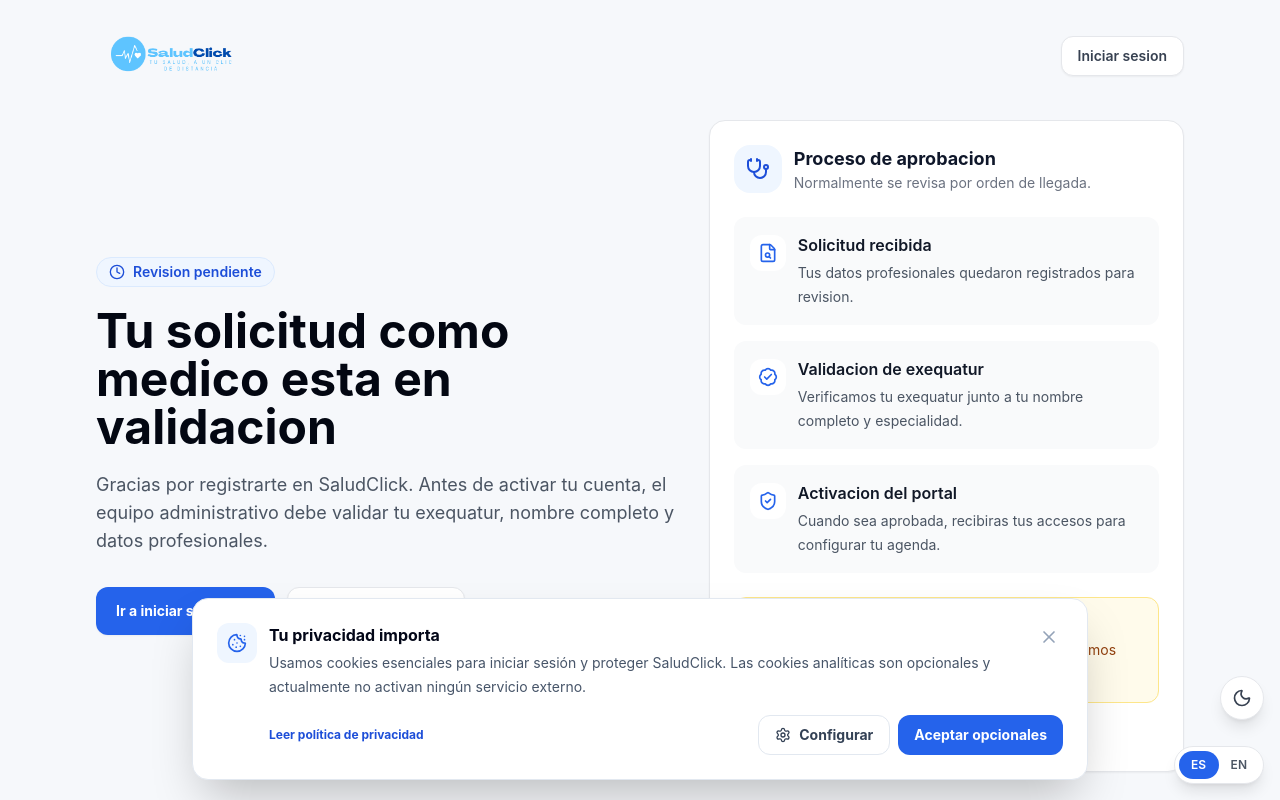
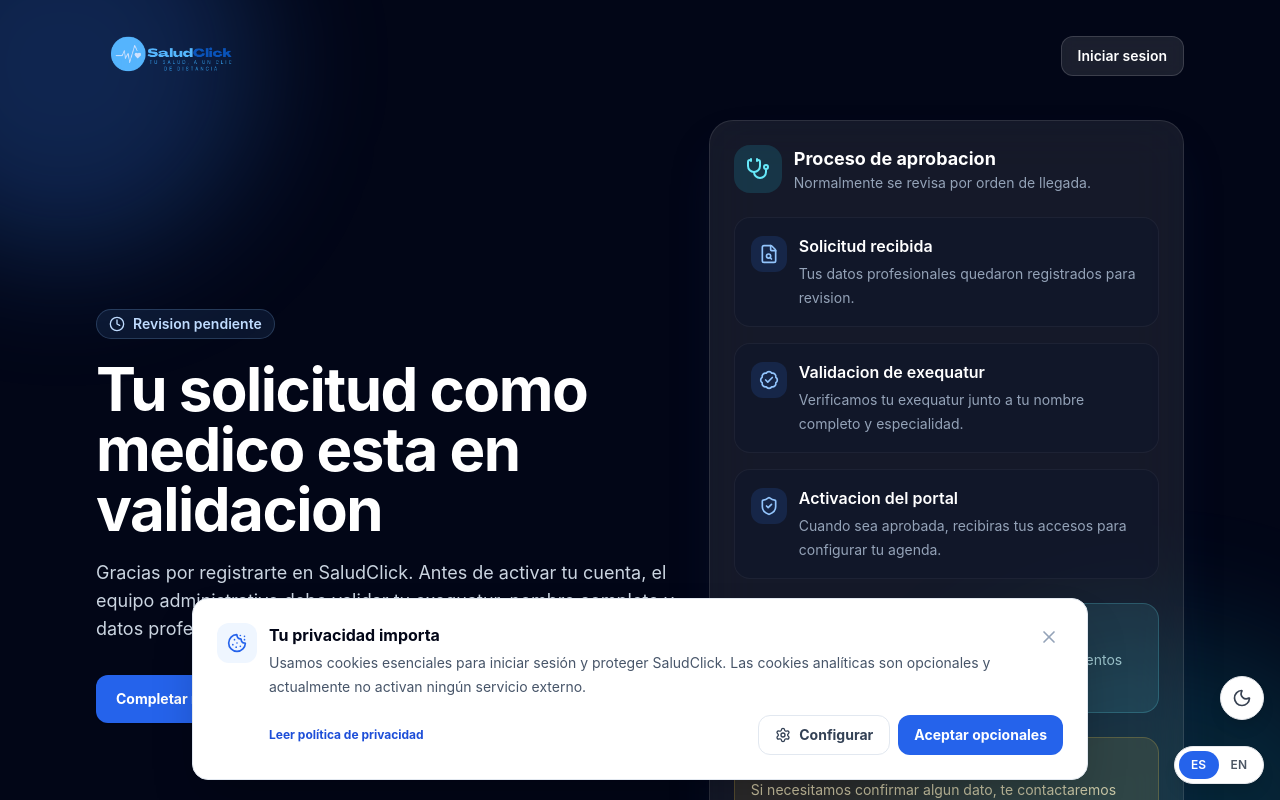
Before and after one commit to perspective0/SaludCLick, a Next.js app in the folder frontend/: page /doctor/pending-approval in a window 1280 px wide. Shown: the top 800 px of the page. Built offline with nearby package versions, Linux system fonts and the light colour scheme; no server answers.

Commit message:
improve pending doctor access flow

```diff
--- a/frontend/app/doctor/pending-approval/page.tsx
+++ b/frontend/app/doctor/pending-approval/page.tsx
@@ -6,9 +6,11 @@ import {
   ArrowRight,
   BadgeCheck,
   Clock,
+  FileCheck,
   FileSearch,
   Mail,
   ShieldCheck,
+  Sparkles,
   Stethoscope,
 } from 'lucide-react';
 
@@ -31,8 +33,12 @@ const steps = [
 ];
 
 export default function DoctorPendingApprovalPage() {
+  const loginToProfile = '/login?redirect=%2Fdoctor%2Fprofile';
+
   return (
-    <main className="min-h-screen bg-[#f6f8fb] text-gray-950">
+    <main className="relative min-h-screen overflow-hidden bg-slate-950 text-white">
+      <div className="pointer-events-none absolute -left-32 -top-32 h-96 w-96 rounded-full bg-blue-500/25 blur-3xl" />
+      <div className="pointer-events-none absolute -bottom-40 -right-32 h-[32rem] w-[32rem] rounded-full bg-cyan-400/15 blur-3xl" />
       <section className="mx-auto flex min-h-screen w-full max-w-6xl flex-col px-4 py-8 md:px-8">
         <header className="flex items-center justify-between gap-4">
           <Link href="/" className="flex items-center">
@@ -46,51 +52,51 @@ export default function DoctorPendingApprovalPage() {
             />
           </Link>
           <Link
-            href="/login"
-            className="inline-flex h-10 items-center rounded-xl border border-gray-200 bg-white px-4 text-sm font-semibold text-gray-700 shadow-sm hover:bg-gray-50"
+            href={loginToProfile}
+            className="inline-flex h-10 items-center rounded-xl border border-white/15 bg-white/10 px-4 text-sm font-semibold text-white backdrop-blur hover:bg-white/15"
           >
             Iniciar sesion
           </Link>
         </header>
 
         <div className="grid flex-1 items-center gap-8 py-10 lg:grid-cols-[1.1fr_0.9fr]">
-          <div>
-            <div className="mb-5 inline-flex items-center gap-2 rounded-full border border-blue-100 bg-blue-50 px-3 py-1 text-sm font-semibold text-blue-700">
+          <div className="relative">
+            <div className="mb-5 inline-flex items-center gap-2 rounded-full border border-blue-300/20 bg-blue-400/10 px-3 py-1 text-sm font-semibold text-blue-200">
               <Clock className="h-4 w-4" />
               Revision pendiente
             </div>
-            <h1 className="max-w-3xl text-4xl font-bold tracking-normal text-gray-950 md:text-5xl">
+            <h1 className="max-w-3xl text-4xl font-bold tracking-tight text-white md:text-6xl">
               Tu solicitud como medico esta en validacion
             </h1>
-            <p className="mt-5 max-w-2xl text-base leading-7 text-gray-600 md:text-lg">
+            <p className="mt-5 max-w-2xl text-base leading-7 text-slate-300 md:text-lg">
               Gracias por registrarte en SaludClick. Antes de activar tu cuenta, el equipo administrativo debe validar tu exequatur, nombre completo y datos profesionales.
             </p>
 
             <div className="mt-8 flex flex-col gap-3 sm:flex-row">
               <Link
-                href="/login"
+                href={loginToProfile}
                 className="inline-flex h-12 items-center justify-center gap-2 rounded-xl bg-blue-600 px-5 text-sm font-bold text-white shadow-sm hover:bg-blue-700"
               >
-                Ir a iniciar sesion
+                Completar mi perfil
                 <ArrowRight className="h-4 w-4" />
               </Link>
               <Link
                 href="/register?type=doctor"
-                className="inline-flex h-12 items-center justify-center rounded-xl border border-gray-200 bg-white px-5 text-sm font-bold text-gray-800 shadow-sm hover:bg-gray-50"
+                className="inline-flex h-12 items-center justify-center rounded-xl border border-white/15 bg-white/10 px-5 text-sm font-bold text-white hover:bg-white/15"
               >
                 Enviar otra solicitud
               </Link>
             </div>
           </div>
 
-          <aside className="rounded-2xl border border-gray-200 bg-white p-6 shadow-sm">
+          <aside className="relative rounded-3xl border border-white/10 bg-white/[0.08] p-6 shadow-2xl shadow-blue-950/30 backdrop-blur-xl">
             <div className="mb-6 flex items-center gap-3">
-              <div className="flex h-12 w-12 items-center justify-center rounded-2xl bg-blue-50 text-blue-700">
+              <div className="flex h-12 w-12 items-center justify-center rounded-2xl bg-cyan-400/15 text-cyan-300">
                 <Stethoscope className="h-6 w-6" />
               </div>
               <div>
-                <h2 className="text-lg font-bold">Proceso de aprobacion</h2>
-                <p className="text-sm text-gray-500">Normalmente se revisa por orden de llegada.</p>
+                <h2 className="text-lg font-bold text-white">Proceso de aprobacion</h2>
+                <p className="text-sm text-slate-400">Normalmente se revisa por orden de llegada.</p>
               </div>
             </div>
 
@@ -98,29 +104,37 @@ export default function DoctorPendingApprovalPage() {
               {steps.map((step) => {
                 const Icon = step.icon;
                 return (
-                  <div key={step.title} className="flex gap-3 rounded-xl bg-gray-50 p-4">
-                    <div className="mt-0.5 flex h-9 w-9 shrink-0 items-center justify-center rounded-xl bg-white text-blue-600">
+                  <div key={step.title} className="flex gap-3 rounded-2xl border border-white/5 bg-slate-900/60 p-4">
+                    <div className="mt-0.5 flex h-9 w-9 shrink-0 items-center justify-center rounded-xl bg-blue-500/15 text-blue-300">
                       <Icon className="h-5 w-5" />
                     </div>
                     <div>
-                      <p className="font-semibold text-gray-900">{step.title}</p>
-                      <p className="mt-1 text-sm leading-6 text-gray-600">{step.text}</p>
+                      <p className="font-semibold text-white">{step.title}</p>
+                      <p className="mt-1 text-sm leading-6 text-slate-400">{step.text}</p>
                     </div>
                   </div>
                 );
               })}
             </div>
 
-            <div className="mt-6 rounded-xl border border-amber-200 bg-amber-50 p-4">
-              <p className="text-sm font-semibold text-amber-900">Revisa tu correo</p>
-              <p className="mt-1 text-sm leading-6 text-amber-800">
+            <Link href={loginToProfile} className="mt-6 flex items-center gap-3 rounded-2xl border border-cyan-300/20 bg-cyan-300/10 p-4 text-left hover:bg-cyan-300/15">
+              <FileCheck className="h-6 w-6 shrink-0 text-cyan-300" />
+              <span>
+                <span className="flex items-center gap-2 font-semibold text-cyan-100">Completa tus datos profesionales <Sparkles className="h-4 w-4" /></span>
+                <span className="mt-1 block text-sm leading-6 text-cyan-100/70">Inicia sesión con Google y adjunta los documentos que faltan.</span>
+              </span>
+            </Link>
+
+            <div className="mt-6 rounded-2xl border border-amber-300/20 bg-amber-300/10 p-4">
+              <p className="text-sm font-semibold text-amber-100">Revisa tu correo</p>
+              <p className="mt-1 text-sm leading-6 text-amber-100/75">
                 Si necesitamos confirmar algun dato, te contactaremos por el email o telefono indicado en el registro.
               </p>
             </div>
 
             <a
               href="mailto:admin@saludclick.com"
-              className="mt-5 inline-flex items-center gap-2 text-sm font-semibold text-blue-700 hover:underline"
+              className="mt-5 inline-flex items-center gap-2 text-sm font-semibold text-cyan-300 hover:underline"
             >
               <Mail className="h-4 w-4" />
               Contactar administracion
```
Also changed, not shown: 1 other file (tests, documents, lock files or other folders).
